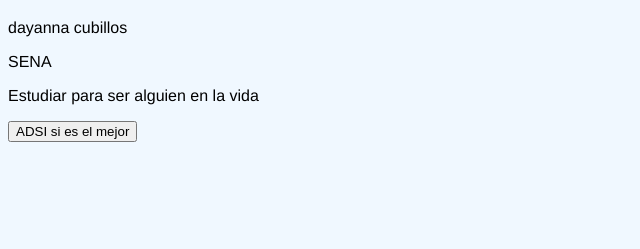
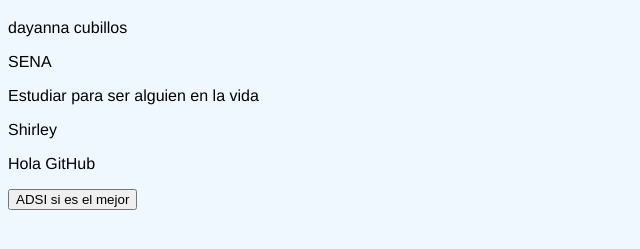
Before and after one commit to dayannacubillos/gitevaluaci-n, a plain HTML site: page index.html in a window 1280 px wide. Shown: the part 61-310 px from the top of the page, without its empty margins (0-640 px from the left). Drawn offline with Linux system fonts and the light colour scheme.

Commit message:
Update index.html

```diff
--- a/index.html
+++ b/index.html
@@ -13,6 +13,8 @@
     <p>dayanna cubillos</p>
     <p>SENA</p>
     <p>Estudiar para ser alguien en la vida</p>
+    <p>Shirley </p>
+    <p>Hola GitHub</p>
 
     <input type="button" onclick="bienvenida()" value="ADSI si es el mejor">
 </body>
```
